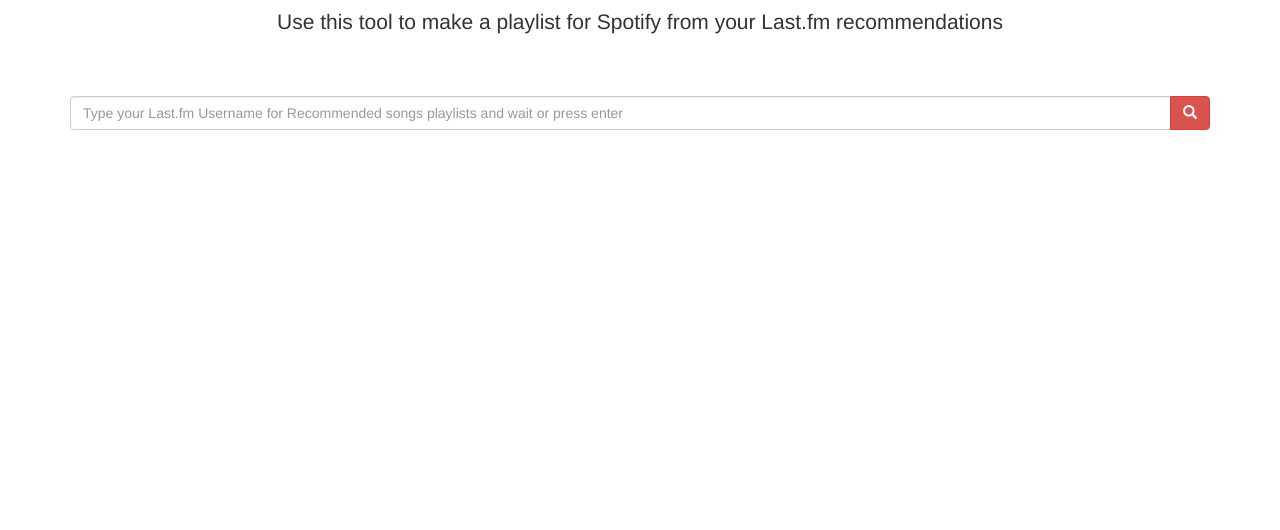
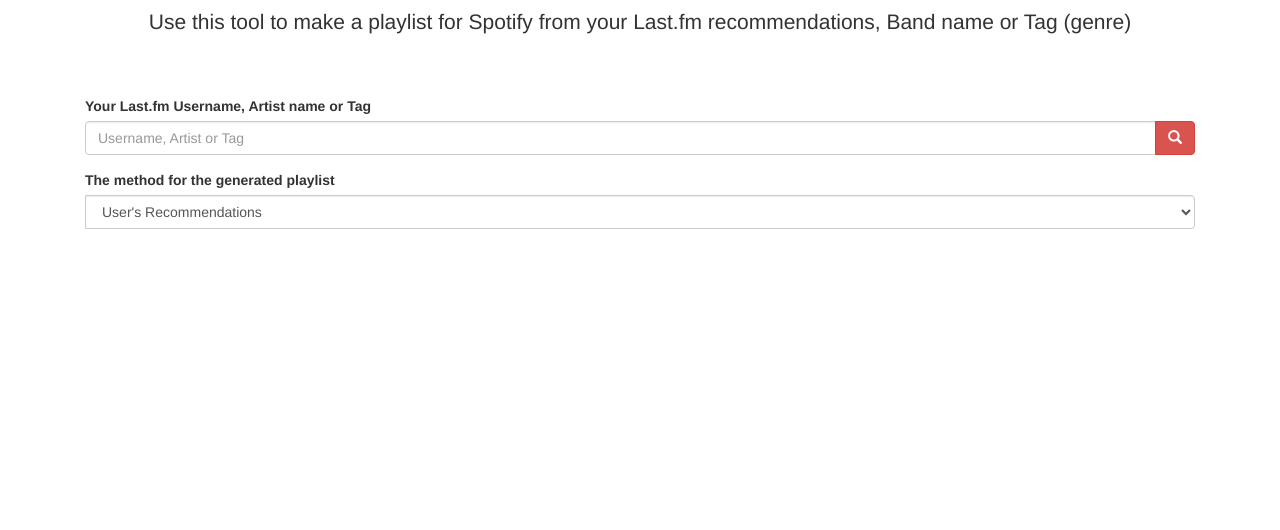
Before and after one commit to Ardakilic/Recommendify, a website: page index.html in a window 1280 px wide. Shown: the part 153-683 px from the top of the page. Drawn offline with nearby package versions, Linux system fonts and the light colour scheme; files that its build step writes are made by us from their sources.

Commit message:
Other stations are added, such as Artist, Tag, Library and Mix.

```diff
--- a/gulpfile.js
+++ b/gulpfile.js
@@ -18,12 +18,10 @@
         .pipe(gulp.dest('./dist/css'))
 })
 
-
 gulp.task('js', function () {
     return gulp.src('src/js/app.js')
         .pipe(uglify())
         .pipe(gulp.dest('./dist/js'))
 })
 
-
 gulp.task('default', ['clear', 'sass', 'js'])
--- a/index.html
+++ b/index.html
@@ -29,17 +29,16 @@
 
     <div id="header-container">
         <h1>Recommendify</h1>
-        <p class="lead">Use this tool to make a playlist for Spotify from your Last.fm recommendations</p>
+        <p class="lead">Use this tool to make a playlist for Spotify from your Last.fm recommendations, Band name or Tag (genre)</p>
     </div>
 
 
     <div class="col-md-12">
-        <div class="row">
         <form id="searchform">
-                <div id="custom-search-input">
-                    <div class="input-group col-md-12">
-                        <input name="username" type="text" class="search-query form-control"
-                               placeholder="Type your Last.fm Username for Recommended songs playlists and wait or press enter"/>
+            <div class="form-group">
+                <label>Your Last.fm Username, Artist name or Tag</label>
+                <div class="input-group">
+                    <input type="text" name="username" class="form-control" placeholder="Username, Artist or Tag">
                     <span class="input-group-btn">
                         <button class="btn btn-danger" type="submit">
                             <span class="glyphicon glyphicon-search"></span>
@@ -47,9 +46,19 @@
                     </span>
                 </div>
             </div>
+            <div class="form-group">
+                <div class="input-group">
+                    <label>The method for the generated playlist</label>
+                    <select name="method" class="form-control">
+                        <option value="recommendation">User's Recommendations</option>
+                        <option value="mix">User's Mix</option>
+                        <option value="library">User's Library</option>
+                        <option value="artist">Artist's Radio</option>
+                        <option value="artist">Tag's Radio</option>
+                    </select>
+                </div>
+            </div>
         </form>
-        </div>
-
         <div id="result-container" rel="container" class="row" style="display:none">
             <h2>Success!</h2>
             <p><a id="result-link" href="">Click this link</a> to add the songs to the Spotify.</p>
@@ -91,10 +100,10 @@
 
 <!-- jQuery (necessary for Bootstrap's JavaScript plugins) -->
 <script src="https://code.jquery.com/jquery-2.2.4.min.js"></script>
-<!-- Include all compiled plugins (below), or include individual files as needed -->
 <script src="https://maxcdn.bootstrapcdn.com/bootstrap/3.3.6/js/bootstrap.min.js"
         integrity="sha384-0mSbJDEHialfmuBBQP6A4Qrprq5OVfW37PRR3j5ELqxss1yVqOtnepnHVP9aJ7xS"
         crossorigin="anonymous"></script>
+<!-- Include all compiled plugins (below), or include individual files as needed -->
 <script src="dist/js/app.js"></script>
 </body>
 </html>
--- a/src/js/app.js
+++ b/src/js/app.js
@@ -8,12 +8,21 @@
 var searchForm = $('#searchform')
 var input = $('input[name="username"]')
 var result = $('.search-result')
+var select = $('select[name="method"]')
 
+const corsProxy = 'https://crossorigin.me/' //'http://cors.io/?u=' as alternative
+const endpoints = {
+    recommendation: 'http://www.last.fm/player/station/user/[INPUT]/recommended?ajax=1',
+    mix: 'http://www.last.fm/player/station/user/[INPUT]/mix?ajax=1',
+    library: 'http://www.last.fm/player/station/user/[INPUT]/library?ajax=1',
+    artist: 'http://www.last.fm/player/station/music/[INPUT]?ajax=1',
+    tag: 'http://www.last.fm/player/station/tag/[INPUT]?ajax=1'
+}
 
 searchForm.submit(function (e) {
     e.preventDefault()
     hideContainers()
-    $.getJSON('https://crossorigin.me/http://www.last.fm/player/station/user/' + input.val() + '/recommended?ajax=1')
+    $.getJSON(corsProxy + endpoints[select.val()].replace('[INPUT]', encodeURIComponent(input.val())))
         .done(process)
         .fail(function () {
             $('#error-message').html('<p>Error fetching your data. This may be due wrong username or api connection error.</p><p>Please refresh the page and try again</p>').show()
--- a/src/sass/main.scss
+++ b/src/sass/main.scss
@@ -19,6 +19,12 @@
 
 #message-container {
   margin-top: 20px;
+}
+
+#searchform {
+  .input-group {
+    width: 100%;
+  }
 }
 
 .container {
@@ -48,7 +54,7 @@
   color: #FAC552;
 }
 
-.fa-lastfm, .fa-spotify, .devicons-javascript {
+.fa-github, .fa-lastfm, .fa-spotify, .devicons-javascript {
   vertical-align: middle;
 }
 
```
Also changed, not shown: README.md, dist/css/main.css, dist/js/app.js. Lines whose indentation alone changed are shown as unchanged.
